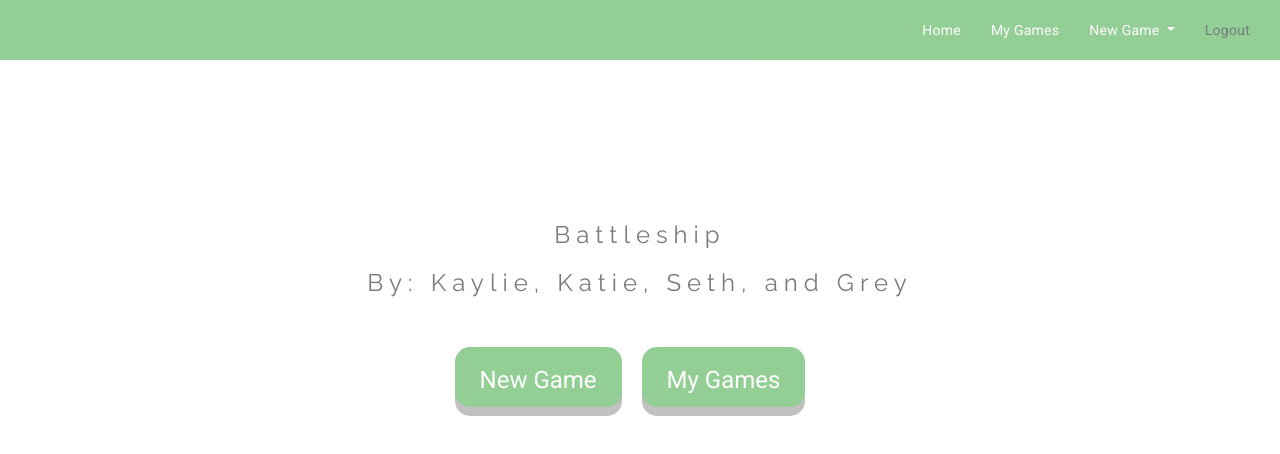
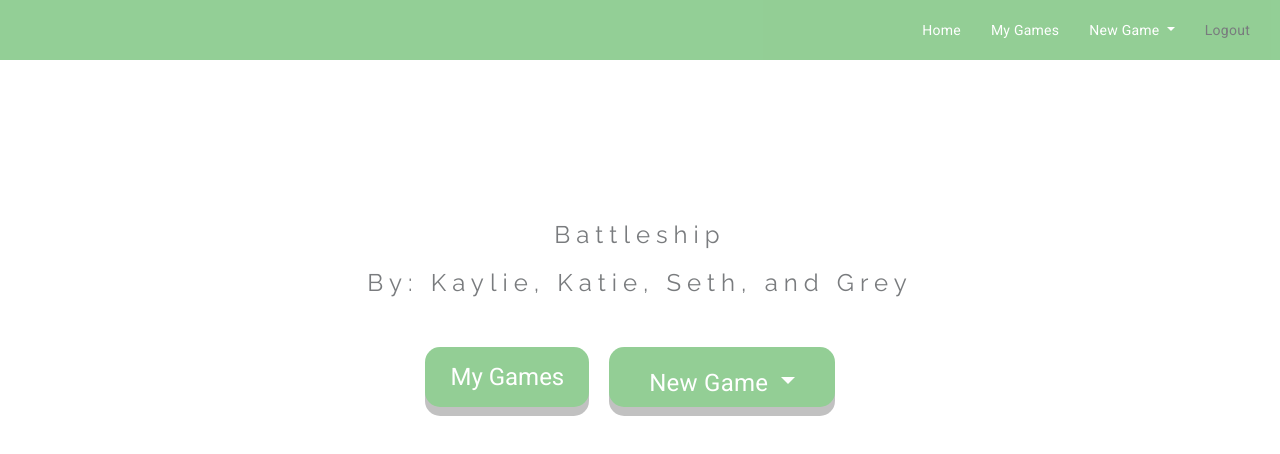
Before and after one commit to sethschallau/battleshipBlueTeam, an Angular app: page /home in a window 1280 px wide. Shown: the top 454 px of the page. Built offline with nearby package versions, Linux system fonts and the light colour scheme.

Commit message:
Have drop down menu for new games button

```diff
--- a/package.json
+++ b/package.json
@@ -24,6 +24,9 @@
     "@angular/platform-browser": "^15.2.0",
     "@angular/platform-browser-dynamic": "^15.2.0",
     "@angular/router": "^15.2.0",
+    "@coreui/angular": "^4.4.1",
+    "@coreui/coreui": "^4.2.6",
+    "@popperjs/core": "^2.11.7",
     "bulma": "^0.9.4",
     "cdk": "^2.75.0-alpha.0",
     "cors": "^2.8.5",
@@ -31,6 +34,7 @@
     "mongoose": "^7.0.3",
     "ng2-toastr": "^4.1.2",
     "ngx-toastr": "^16.1.0",
+    "primeng": "^15.4.1",
     "pusher-js": "^8.0.2",
     "rxjs": "~7.8.0",
     "socket.io": "^4.6.1",
--- a/src/app/app.module.ts
+++ b/src/app/app.module.ts
@@ -50,7 +50,7 @@ import {MatButtonModule} from '@angular/material/button';
     BrowserAnimationsModule,
     ScrollingModule,
     MatRadioModule,
-    ToastrModule.forRoot()
+    ToastrModule.forRoot(),
   ],
   providers: [
     { provide: HTTP_INTERCEPTORS, useClass: ErrorInterceptor, multi: true }
--- a/src/app/home/home.component.css
+++ b/src/app/home/home.component.css
@@ -11,7 +11,7 @@
 
 .button {
     display: inline-block;
-    padding: 15px 25px;
+    padding: 10px 25px;
     font-size: 24px;
     cursor: pointer;
     text-align: center;
--- a/src/app/home/home.component.html
+++ b/src/app/home/home.component.html
@@ -11,9 +11,18 @@
       <h1>By: Kaylie, Katie, Seth, and Grey</h1>
 
       <div class="w3-padding-32">
-        <button class="button">New Game</button>
         <button class="button">My Games</button>
 
+        <a class="button">
+            <a class="nav-link dropdown-toggle" href="#" id="navbarDropdown" role="button" data-toggle="dropdown" aria-haspopup="true" aria-expanded="false">
+              New Game
+            </a>
+            <div class="dropdown-menu" aria-labelledby="navbarDropdown">
+              <a class="dropdown-item" routerLink="/new-game">Start New Game</a>
+              <div class="dropdown-divider"></div>
+              <a class="dropdown-item" routerLink="/join-game">Join New Game</a>
+            </div>
+          </a>
       </div>
       <!-- <div class="w3-bar w3-border">
         <a href="#" class="w3-bar-item button w3-light-grey">My Games</a>
@@ -21,6 +30,21 @@
         <a href="#" class="w3-bar-item button w3-light-grey">Contact</a>
         <a href="#" class="w3-bar-item w3-button w3-hide-small">Weddings</a>
       </div> -->
+
+
     </header>
 
+
+    <!-- <a class="button" (click)="toggleMenu()">
+        <a><button name="menu"></button></a>
+    </a>
+
+
+        <menu class="items-wrapper" *ngIf="isOpen">
+          <a href="#" ><button name="home"></button></a>
+          <a href="#" ><button name="person"></button></a>
+          <a href="#" ><button name="heart"></button></a>
+          <a href="#" ><button name="help"></button></a>
+        </menu> -->
+
   <!-- <app-chat-box></app-chat-box> -->
--- a/src/app/home/home.component.ts
+++ b/src/app/home/home.component.ts
@@ -1,5 +1,6 @@
 import { Component } from '@angular/core';
-import {MatButtonModule} from '@angular/material/button';
+import {  ElementRef, ViewChild } from '@angular/core';
+
 
 @Component({
   selector: 'app-home',
@@ -8,4 +9,10 @@ import {MatButtonModule} from '@angular/material/button';
 })
 export class HomeComponent {
 
+  isOpen = false; // set it to false initially
+
+toggleMenu(){
+ this.isOpen = !this.isOpen; // toggle it as you want
 }
+
+}
```
Also changed, not shown: 1 other file (tests, documents, lock files or other folders).
